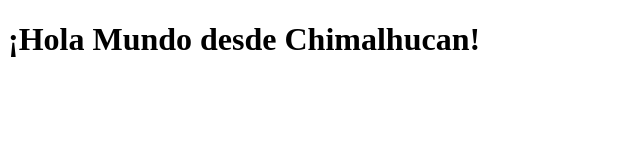
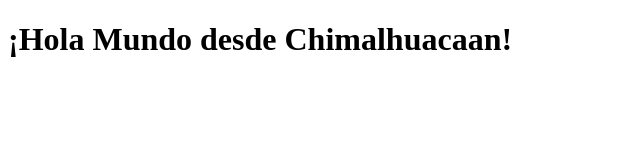
Before and after one commit to Rosy202552/mi-primer-repositorio, a plain HTML site: page index.html in a window 1280 px wide. Shown: the full height of the page, 0-640 px from the left. Drawn offline with Linux system fonts and the light colour scheme.

Commit message:
agregué mi plantel (Chimalhuacaan)

```diff
--- a/index.html
+++ b/index.html
@@ -4,6 +4,6 @@
     <title>Mi Primer Proyecto</title>
 </head>
 <body>
-    <h1>¡Hola Mundo desde Chimalhucan!</h1>
+    <h1>¡Hola Mundo desde Chimalhuacaan!</h1>
 </body>
 </html>
```
